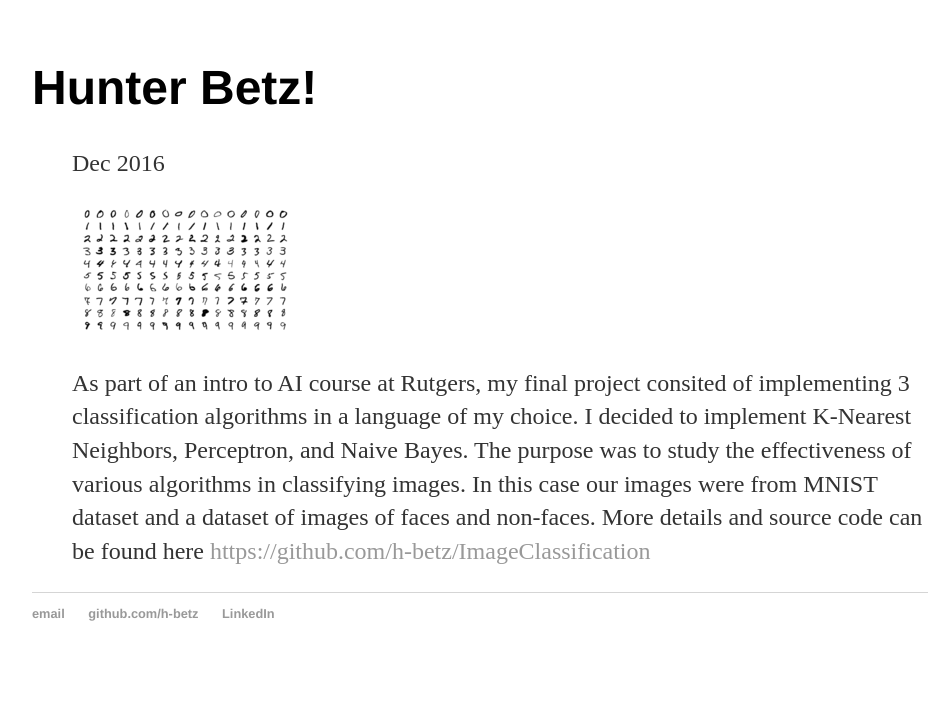
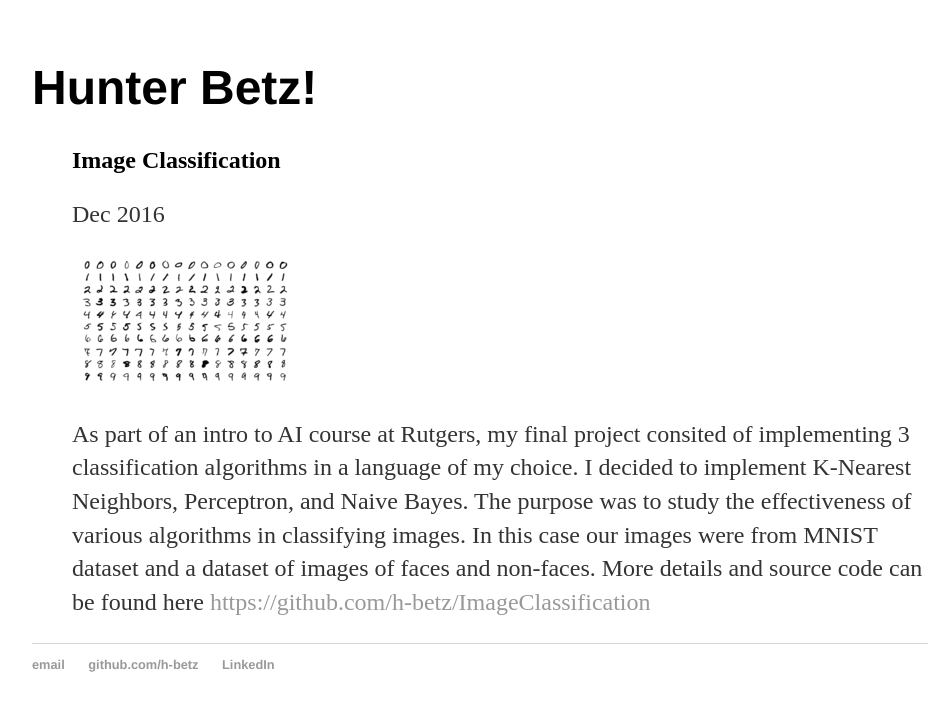
Before and after one commit to h-betz/h-betz.github.io, a Jekyll site: the page built from index.html, in a window 1280 px wide. Shown: the top 711 px of the page, without its empty margins (160-1112 px from the left). Built offline with Jekyll 4.4.1, drawn with Linux system fonts in a browser that asks for light colours.

Commit message:
Update index.html

```diff
--- a/index.html
+++ b/index.html
@@ -9,9 +9,10 @@ title: Hunter Betz, Software Engineer
 	<ul style="list-style-type: none;">
 		<li>
 			<div class="container">
+				<h2>Image Classification</h2>
 				<p class="meta">Dec 2016</p>
-				<img src="imgs/mnist.png">
 				<div class="post">
+					<img src="imgs/mnist.png">
 					<p>As part of an intro to AI course at Rutgers, my final project consited of implementing 3 classification algorithms in a language of my choice. I decided to implement K-Nearest Neighbors, Perceptron, and Naive Bayes. The purpose was to study the effectiveness of various algorithms in classifying images. In this case our images were from MNIST dataset and a dataset of images of faces and non-faces. More details and source code can be found here <a href="https://github.com/h-betz/ImageClassification">https://github.com/h-betz/ImageClassification</a></p>
 				</div>
 			</div>
```
